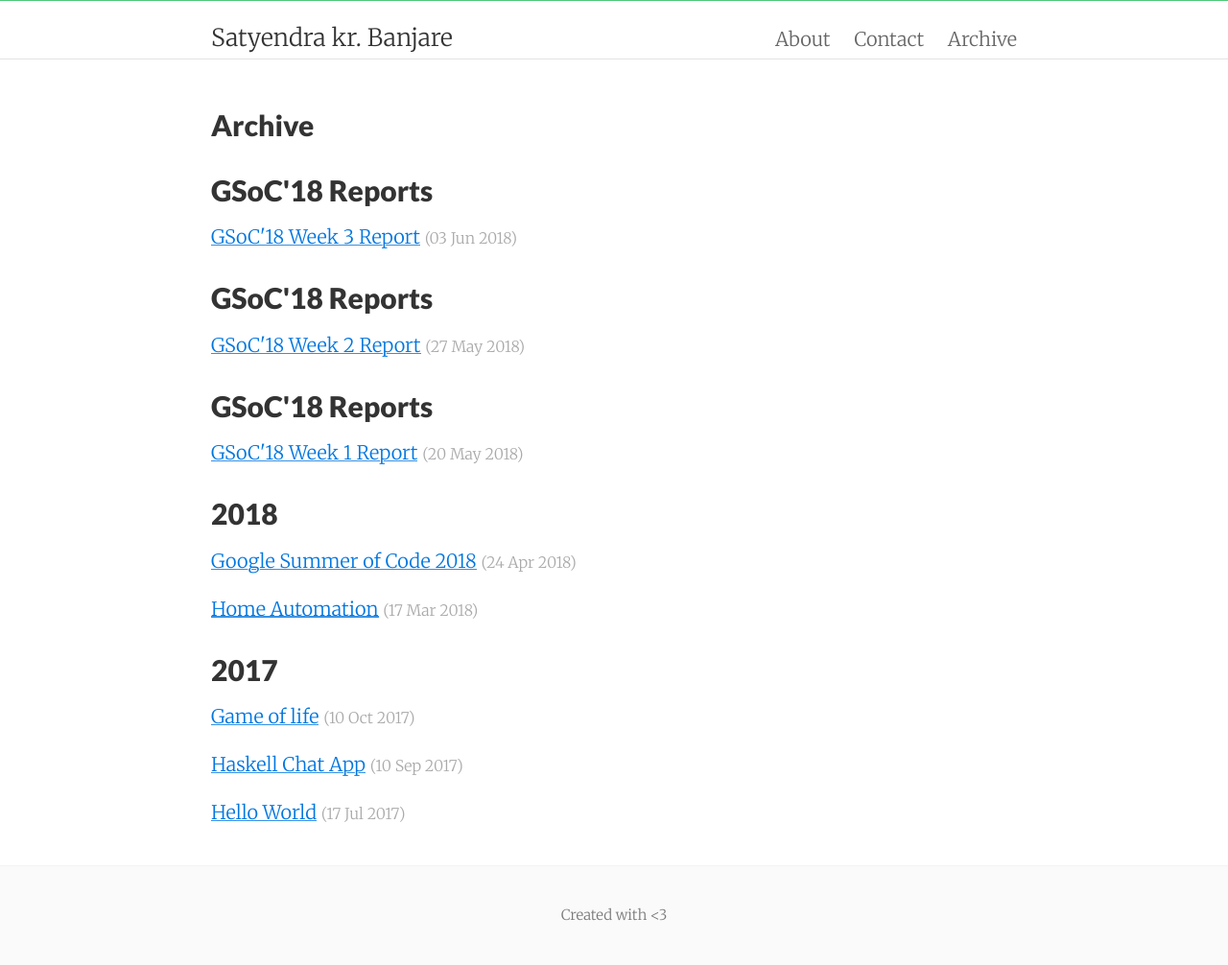
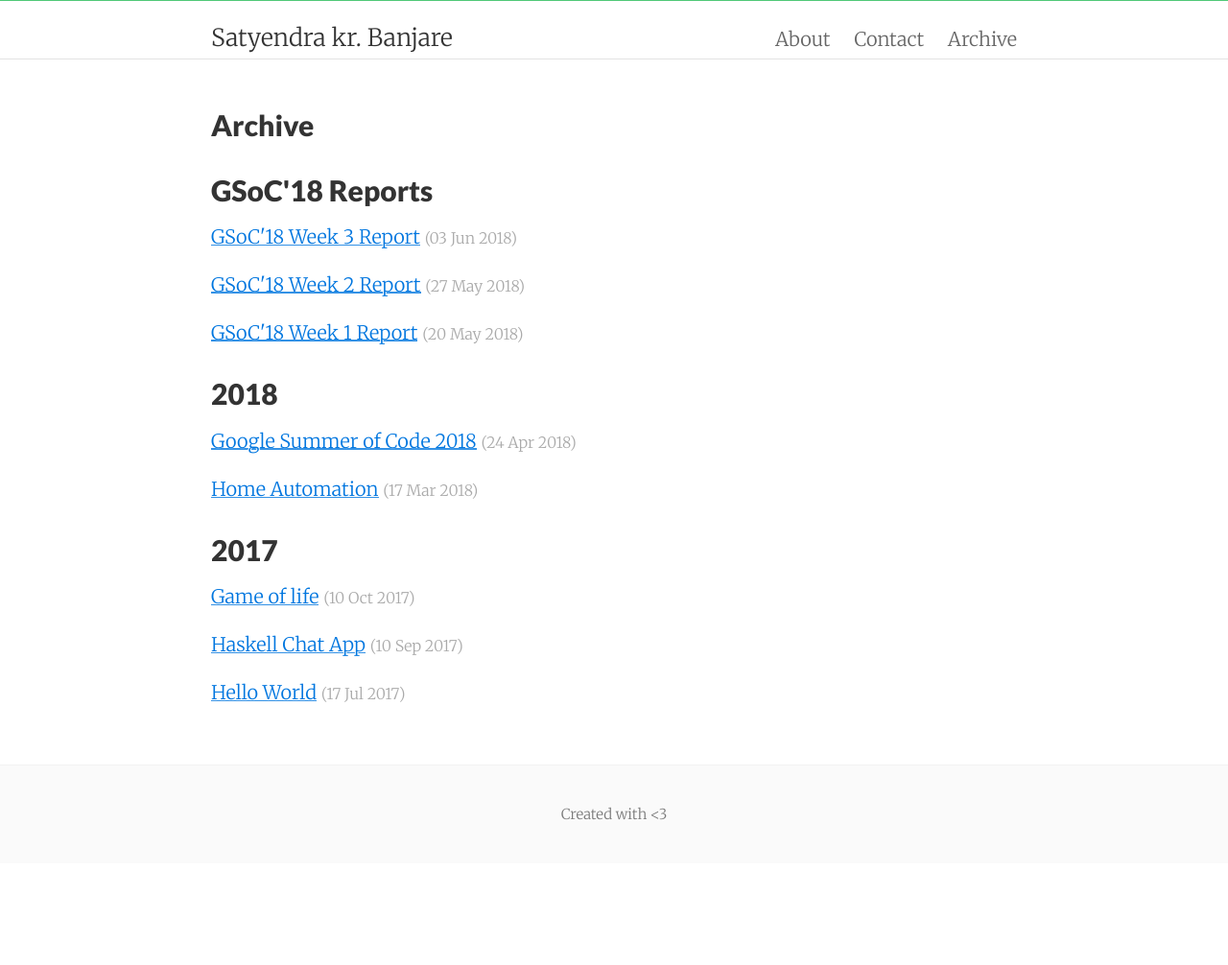
Before and after one commit to SatyendraBanjare/SatyendraBanjare.github.io, a Jekyll site: the page built from archive.html, in a window 1280 px wide. Shown: the whole page at 96% size. Built offline with Jekyll 4.4.1, drawn with Linux system fonts in a browser that asks for light colours; nearby versions of some CDN libraries; after the commit the page ends 900 px from its top, so only the background shows below that; some of the changed lines change nothing that is shown.

Commit message:
minor chage

```diff
--- a/archive.html
+++ b/archive.html
@@ -5,10 +5,10 @@ permalink: /archive/
 tags: archive
 ---
 
+<h2>GSoC'18 Reports</h2>
 {% for post in site.posts %}
   {% capture categories %}{{post.categories }}{% endcapture %}
   {% if categories == "gsoc18_report" %}
-    <h2>GSoC'18 Reports</h2>
     {% capture year %}{{currentyear}}{% endcapture %}
   <a href="{{ post.url | prepend: site.baseurl }}" class="post-link"><p>{{ post.title }}</a> <ran style="color:#aaa;font-size:0.8em;">({{post.date | date_to_string}})</ran></p>
   {% endif %}
```
